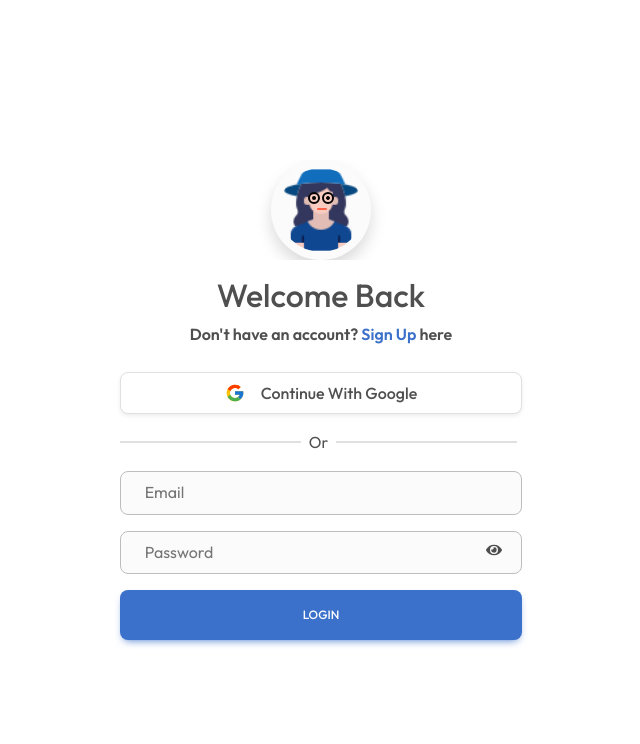
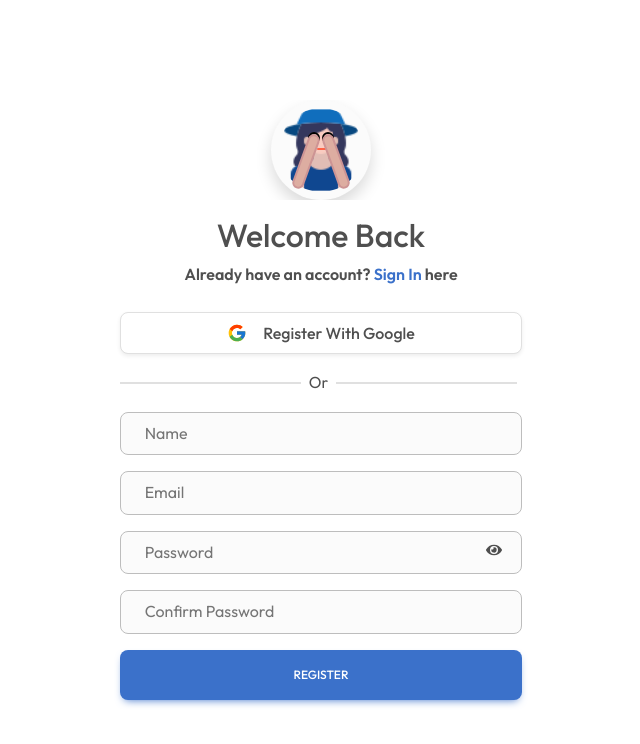
Before and after one commit to Veena55/fe-chitchat, a React (Vite) app: page / in a window 1280 px wide. Both pictures are taken after a click on the icon 813 px from the left and 549 px from the top of the page. Shown: the top 744 px of the page, without its empty margins (319-959 px from the left). Built offline with nearby package versions, Linux system fonts and the light colour scheme.

Commit message:
regsiter-form-UI

```diff
--- /dev/null
+++ b/src/components/Register/Register.css
@@ -0,0 +1,105 @@
+.img-cover {
+    width: 150px;
+    margin: auto;
+    position: relative;
+    overflow: hidden;
+
+}
+
+
+.left-eye {
+    position: absolute;
+    top: 36px;
+    left: 44%;
+    width: 4px;
+    height: 4px;
+    background-color: black;
+    border-radius: 50%;
+    outline: 2px solid black;
+    outline-offset: 2px;
+}
+
+.left-eye,
+.right-eye {
+    /* animation: moveEyes .5s infinite; */
+}
+
+.right-eye {
+    position: absolute;
+    top: 36px;
+    right: 44%;
+    width: 4px;
+    height: 4px;
+    background-color: black;
+    border-radius: 50%;
+    outline: 2px solid black;
+    border: 1px solid black;
+    outline-offset: 2px;
+}
+
+.mouth {
+    position: absolute;
+    bottom: 50px;
+    left: 47%;
+    width: 10px;
+    height: 2px;
+    margin: auto;
+    background-color: tomato;
+    border-radius: 5px;
+}
+
+.left-hand {
+    position: absolute;
+    bottom: 10px;
+    border: 2px solid #cd9494;
+    left: 36%;
+    width: 12px;
+    height: 57px;
+    background-color: #ddada1;
+    border-radius: 50px;
+    transform: translateY(120%) rotate(20deg);
+}
+
+.right-hand {
+    position: absolute;
+    bottom: 10px;
+    border: 2px solid #cd9494;
+    right: 36%;
+    width: 12px;
+    height: 57px;
+    background-color: #ddada1;
+    border-radius: 50px;
+    transform: translateY(120%) rotate(-20deg);
+}
+
+.left-bar,
+.right-bar {
+    width: 45%;
+    height: 1px;
+    /* background: rgba(67, 67, 67, 0.599); */
+}
+
+@keyframes moveEyes {
+    0% {
+        transform: scale(1);
+    }
+
+    100% {
+        transform: scale(1.5);
+    }
+}
+
+.pwd-cover {
+    position: relative;
+}
+
+.eye-open,
+.eye-close {
+    position: absolute;
+    top: 25%;
+    right: 5%;
+}
+
+.eye-close {
+    /* display: none; */
+}
--- /dev/null
+++ b/src/components/Register/Register.jsx
@@ -0,0 +1,101 @@
+import React, { useEffect, useState } from 'react';
+import gsap from 'gsap';
+import assets from '../../assets/assets';
+import { FcGoogle } from 'react-icons/fc';
+import './Register.css';
+import { FaEye } from 'react-icons/fa';
+import { GoEyeClosed } from 'react-icons/go';
+
+const Register = () => {
+    const [eyeFlag, setEyeFlag] = useState(false);
+
+    const showHands = () => {
+        gsap.to('.left-hand', {
+            y: 0,
+            transform: 'rotate(20deg)',
+            display: "block"
+        });
+        gsap.to('.right-hand', {
+            y: 0,
+            transform: 'rotate(-20deg)',
+            display: "block"
+        });
+    }
+    const hideHands = () => {
+        gsap.to('.left-hand', {
+            display: 'none',
+            y: 120,
+            transform: 'rotate(20deg)',
+        });
+        gsap.to('.right-hand', {
+            display: 'none',
+            y: 120,
+            transform: 'rotate(-20deg)',
+        });
+    }
+    useEffect(() => {
+        const input = document.querySelectorAll('input[type="password"],input[type="text"]');
+        if (eyeFlag) {
+            showHands();
+            if (input.length > 0) { // Check if there are any password inputs
+                input[0].setAttribute('type', 'text'); // Change the type of the first password input to text
+            }
+        } else {
+            if (input.length > 0) { // Check if there are any password inputs
+                input[0].setAttribute('type', 'password'); // Change the type of the first password input to text
+            } else {
+                console.log("No password");
+            }
+
+            hideHands();
+        }
+    }, [eyeFlag]);
+
+    return (
+        <div className='row mx-0 h-screen justify-content-center align-items-center'>
+            <div className="col-lg-4 col-10">
+                <div className='text-center postion-relative img-cover'>
+                    <img src={assets.girl} className='mx-auto p-2 bg-light shadow rounded-circle' width={100} />
+                    <div className='left-eye'></div>
+                    <div className='right-eye'></div>
+                    <div className='mouth'></div>
+                    <div className='left-hand'></div>
+                    <div className='right-hand'></div>
+                </div>
+                <div className="mt-3 text-center">
+                    <h2>Welcome Back</h2>
+                    <p className='fw-semibold mt-2'>Already have an account? <a href='#' className='text-primary'>Sign In</a> here</p>
+                </div>
+                <div className='mt-4'>
+                    <button className='btn form-control p-2 bg-white border rounded-5 shadow-sm d-flex  justify-content-center align-items-center gap-3 text-capitalize fs-6'><FcGoogle size={20} /> Register With Google</button>
+                </div>
+                <div className="d-flex gap-2 align-items-center my-3">
+                    <div className='left-bar border'></div>
+                    <div>Or</div>
+                    <div className='right-bar border'></div>
+                </div>
+                <form>
+                    <div className="form-group">
+                        <input type="text" className="form-control px-4 py-2 rounded-5 bg-light" placeholder='Name' />
+                    </div>
+                    <div className="form-group mt-3">
+                        <input type="email" className="form-control px-4 py-2 rounded-5 bg-light" placeholder='Email' />
+                    </div>
+                    <div className="form-group mt-3 pwd-cover">
+                        <input type="password" className="form-control px-4 py-2 rounded-5 bg-light" placeholder='Password' onFocus={showHands} onBlur={hideHands} />
+                        {eyeFlag && <FaEye className='eye-open' onClick={() => setEyeFlag(!eyeFlag)} />}
+                        {!eyeFlag && <GoEyeClosed className='eye-close' onClick={() => setEyeFlag(!eyeFlag)} />}
+                    </div>
+                    <div className="form-group mt-3 pwd-cover">
+                        <input type="text" className="form-control px-4 py-2 rounded-5 bg-light" placeholder='Confirm Password' />
+                    </div>
+                    <div className="mt-3">
+                        <button className="form-control px-4 py-3 rounded-5 btn btn-primary">Register</button>
+                    </div>
+                </form>
+            </div>
+        </div >
+    )
+}
+
+export default Register
--- a/src/pages/Auth.jsx
+++ b/src/pages/Auth.jsx
@@ -1,10 +1,12 @@
 import React from 'react'
 import Login from '../components/Login/Login'
+import Register from '../components/Register/Register'
 
 const Auth = () => {
     return (
         <>
-            <Login />
+            <Register />
+            {/* <Login /> */}
         </>
     )
 }
```
